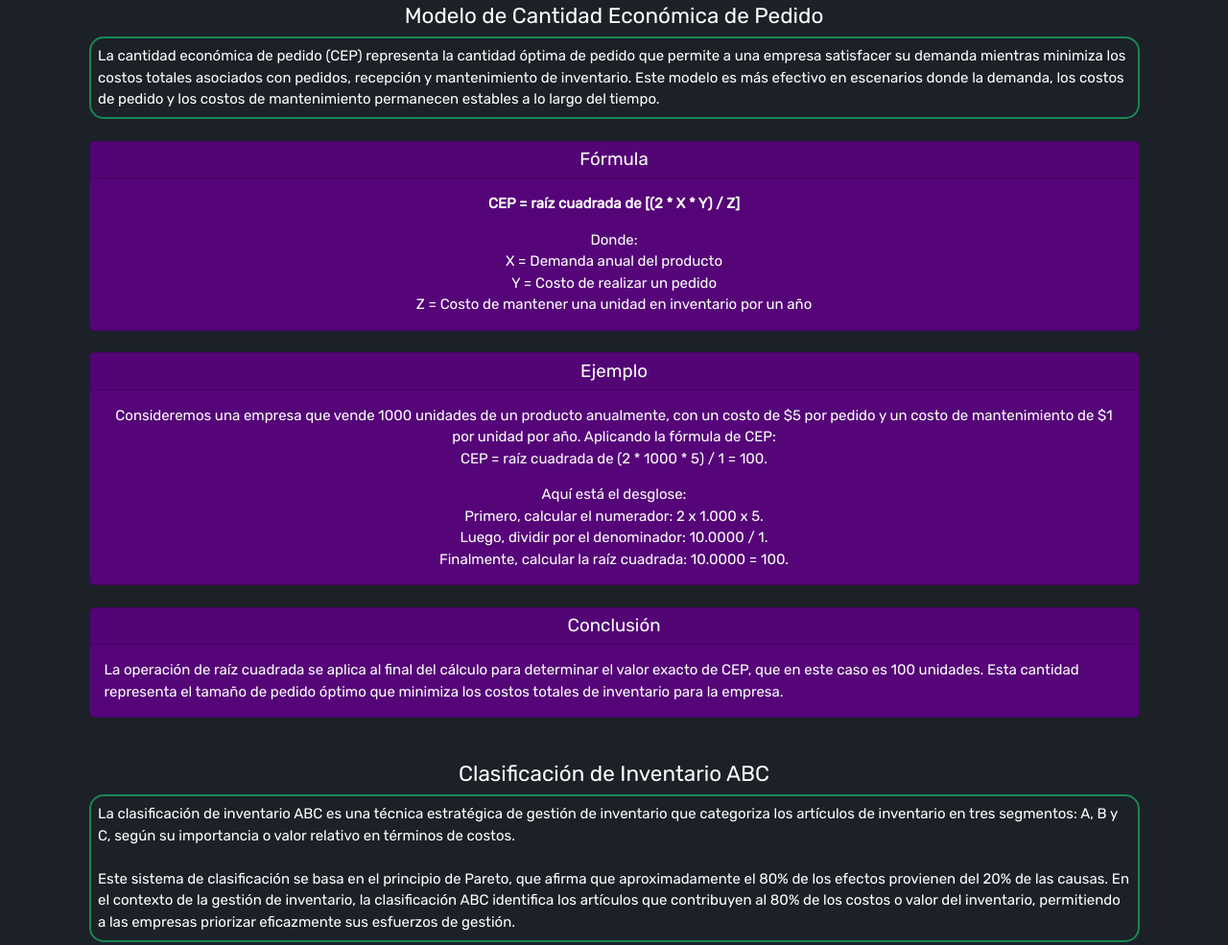
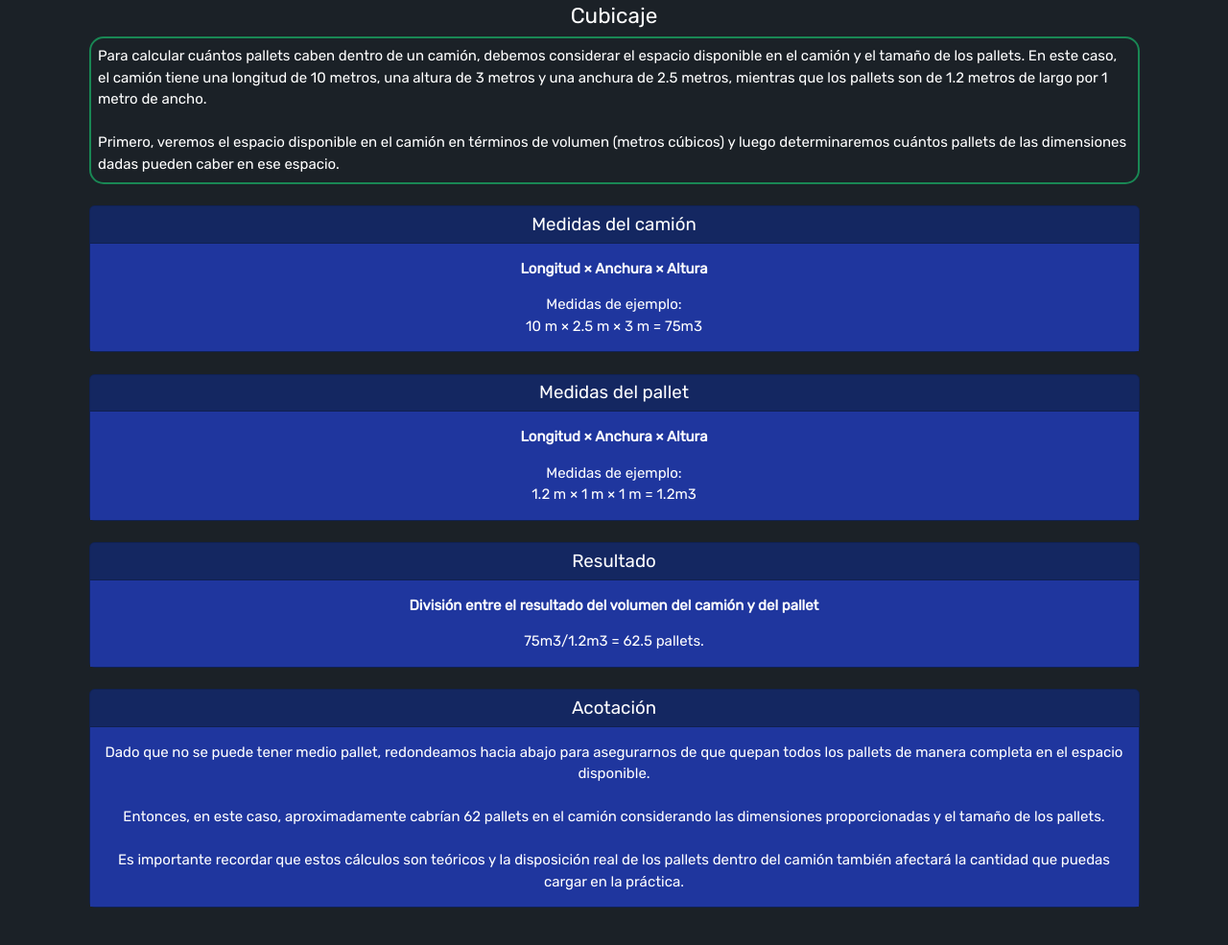
Before and after one commit to lextrack/NotasLogisticas, a plain HTML site: page methodsmodelsLogistics.html in a window 1280 px wide. Shown: the part 242-1227 px from the top of the page at 96% size. Drawn offline with nearby package versions, Linux system fonts and the light colour scheme.

Commit message:
Minior improvements in methods

```diff
--- a/css/main.css
+++ b/css/main.css
@@ -80,7 +80,12 @@ footer {
 }
 
 .card {
-    background-color: rgb(85, 5, 120);
+    background-color: rgb(20, 40, 100);
+    color: #fff;
+}
+
+.card-body {
+    background-color: rgb(31, 54, 158);
     color: #fff;
 }
 
--- a/methodsmodelsLogistics.html
+++ b/methodsmodelsLogistics.html
@@ -38,6 +38,60 @@
     <div class="container justify-content-between">
       <h4 class="text-center">Hablemos de herramientas de gestión en logística</h4>
       <h5 class="text-center">No me gustan las matemáticas, pero veamos brevemente estos conceptos (Solo algunos son sobre matemáticas) 🧮</h5>
+      <br>
+
+      <h4 class="text-center mt-4">Cubicaje</h4>
+      <div class="border border-success p-2 md-2 rounded-4">
+        Para calcular cuántos pallets caben dentro de un camión, debemos considerar el espacio disponible en el camión y el tamaño de los pallets. En este caso, el camión tiene una longitud de 10 metros, una altura de 3 metros y una anchura de 2.5 metros, mientras que los pallets son de 1.2 metros de largo por 1 metro de ancho.<br><br>
+        Primero, veremos el espacio disponible en el camión en términos de volumen (metros cúbicos) y luego determinaremos cuántos pallets de las dimensiones dadas pueden caber en ese espacio.
+      </div>
+      <br>
+
+      <div class="card">
+        <h5 class="card-header text-center">Medidas del camión</h5>
+        <div class="card-body">
+          <p class="card-text text-center"><strong>Longitud × Anchura × Altura</strong></p>
+          <p class="card-text text-center">
+            Medidas de ejemplo:
+            <br>10 m × 2.5 m × 3 m = 75m3
+          </p>
+        </div>
+      </div>
+      <br>
+
+      <div class="card">
+        <h5 class="card-header text-center">Medidas del pallet</h5>
+        <div class="card-body">
+          <p class="card-text text-center"><strong>Longitud × Anchura × Altura</strong></p>
+          <p class="card-text text-center">
+            Medidas de ejemplo:
+            <br>1.2 m × 1 m × 1 m = 1.2m3
+          </p>
+        </div>
+      </div>
+      <br>
+
+      <div class="card">
+        <h5 class="card-header text-center">Resultado</h5>
+        <div class="card-body">
+          <p class="card-text text-center"><strong>División entre el resultado del volumen del camión y del pallet</strong></p>
+          <p class="card-text text-center">
+            75m3/1.2m3 = 62.5 pallets.
+          </p>
+        </div>
+      </div>
+      <br>
+
+      <div class="card">
+        <h5 class="card-header text-center">Acotación</h5>
+        <div class="card-body">
+          <p class="card-text text-center">
+            Dado que no se puede tener medio pallet, redondeamos hacia abajo para asegurarnos de que quepan todos los pallets de manera completa en el espacio disponible.<br> <br>
+            Entonces, en este caso, aproximadamente cabrían 62 pallets en el camión considerando las dimensiones proporcionadas y el tamaño de los pallets. <br> <br>
+            Es importante recordar que estos cálculos son teóricos y la disposición real de los pallets dentro del camión también afectará la cantidad que puedas cargar en la práctica.
+          </p>
+        </div>
+      </div>
       <br>
 
       <h4 class="text-center mt-4">Modelo de Cantidad Económica de Pedido</h4>
```
Also changed, not shown: logisticsBasics.html (+1 -1 lines).
